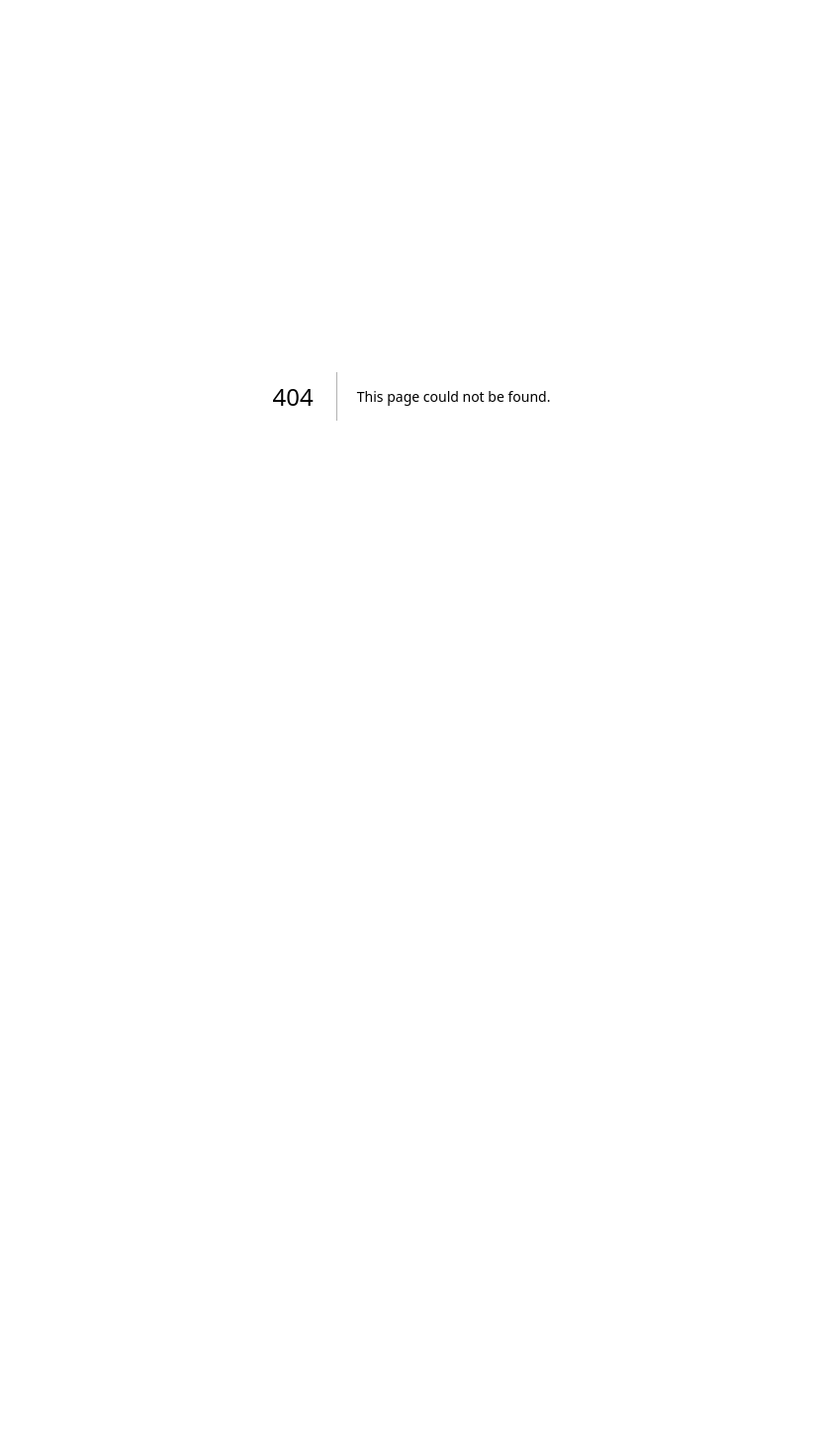
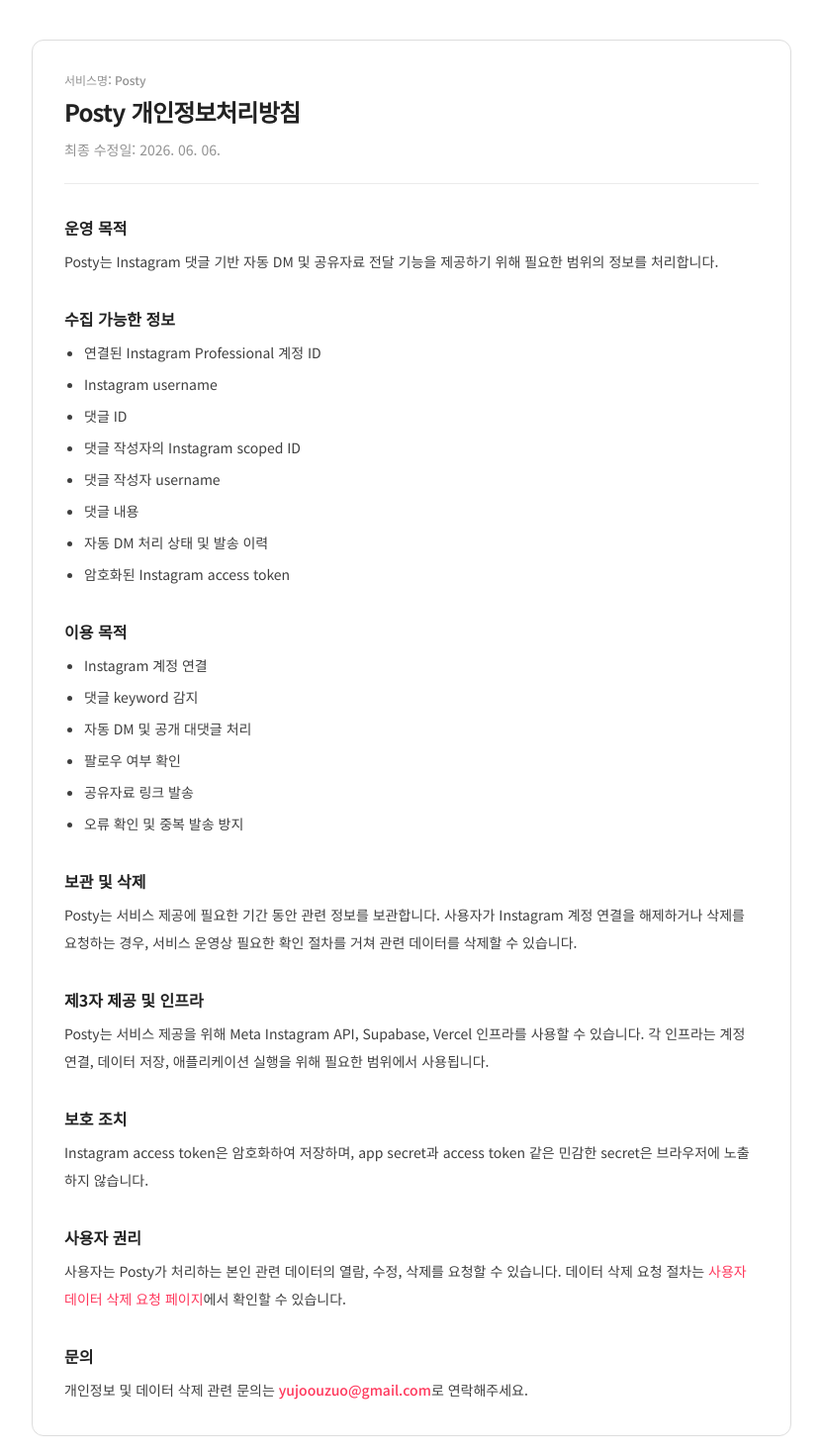
Before and after one commit to aaa01030917719-glitch/posty, a Next.js app: page /privacy-policy in a window 1280 px wide. Before the commit this address had no page. Shown: the top 1470 px of the page at 99% size, without its empty margins (224-1055 px from the left). Before the commit the page ends 800 px from the top, so only its background shows below. Built offline with nearby package versions, Linux system fonts and the light colour scheme.

Commit message:
feat: add public privacy and data deletion pages

```diff
--- /dev/null
+++ b/src/app/data-deletion/page.tsx
@@ -0,0 +1,78 @@
+const CONTACT_EMAIL = 'yujoouzuo@gmail.com'
+
+const deletionTargets = [
+  'Instagram 연결 metadata',
+  '암호화된 access token',
+  '자동 DM 규칙',
+  '댓글 감지 및 발송 이력',
+]
+
+export default function DataDeletionPage() {
+  return (
+    <main className="min-h-screen bg-[var(--color-bg-canvas)] px-5 py-10 text-[var(--color-text-primary)]">
+      <article className="mx-auto max-w-3xl rounded-[var(--radius-xl)] border border-[var(--color-border-default)] bg-[var(--color-bg-surface)] px-6 py-8 sm:px-8">
+        <header className="border-b border-[var(--color-border-soft)] pb-6">
+          <p className="text-xs font-medium text-[var(--color-text-muted)]">서비스명: Posty</p>
+          <h1 className="mt-2 text-2xl font-bold tracking-[-0.03em]">Posty 사용자 데이터 삭제 요청</h1>
+          <p className="mt-3 text-sm text-[var(--color-text-muted)]">최종 수정일: 2026. 06. 06.</p>
+        </header>
+
+        <div className="mt-8 space-y-8 text-sm leading-7 text-[var(--color-text-secondary)]">
+          <section>
+            <h2 className="text-base font-semibold text-[var(--color-text-primary)]">삭제 요청 안내</h2>
+            <p className="mt-2">
+              사용자는 Posty에 연결된 Instagram 관련 데이터 삭제를 요청할 수 있습니다.
+              요청이 접수되면 본인 확인과 처리 범위 확인 후 삭제 절차를 진행합니다.
+            </p>
+          </section>
+
+          <section>
+            <h2 className="text-base font-semibold text-[var(--color-text-primary)]">삭제 대상 예시</h2>
+            <ul className="mt-2 list-disc space-y-1 pl-5">
+              {deletionTargets.map((item) => (
+                <li key={item}>{item}</li>
+              ))}
+            </ul>
+          </section>
+
+          <section>
+            <h2 className="text-base font-semibold text-[var(--color-text-primary)]">삭제 요청 방법</h2>
+            <p className="mt-2">
+              아래 이메일로 데이터 삭제 요청을 보내주세요.
+            </p>
+            <p className="mt-3 rounded-[var(--radius-md)] border border-[var(--color-border-soft)] bg-[var(--color-bg-subtle)] px-4 py-3 font-medium text-[var(--color-text-primary)]">
+              <a className="text-[var(--color-accent)] underline-offset-4 hover:underline" href={`mailto:${CONTACT_EMAIL}`}>
+                {CONTACT_EMAIL}
+              </a>
+            </p>
+            <div className="mt-4 space-y-2">
+              <p>이메일 제목 예시: <strong>Posty 사용자 데이터 삭제 요청</strong></p>
+              <p>
+                요청 본문에는 Posty 로그인 이메일과 연결된 Instagram username을 함께 기재해주세요.
+              </p>
+            </div>
+          </section>
+
+          <section>
+            <h2 className="text-base font-semibold text-[var(--color-text-primary)]">처리 절차</h2>
+            <ol className="mt-2 list-decimal space-y-1 pl-5">
+              <li>삭제 요청 이메일을 확인합니다.</li>
+              <li>Posty 계정과 Instagram 연결 정보를 기준으로 요청자를 확인합니다.</li>
+              <li>삭제 대상 데이터를 확인한 뒤 삭제를 진행합니다.</li>
+              <li>처리 완료 후 이메일로 결과를 안내합니다.</li>
+            </ol>
+          </section>
+
+          <section>
+            <h2 className="text-base font-semibold text-[var(--color-text-primary)]">참고</h2>
+            <p className="mt-2">
+              서비스 안정성, 오류 확인, 법적 의무 이행을 위해 일부 기록은 필요한 기간 동안
+              제한적으로 보관될 수 있습니다. 이 경우에도 Posty는 필요한 범위 안에서만
+              데이터를 처리합니다.
+            </p>
+          </section>
+        </div>
+      </article>
+    </main>
+  )
+}
--- /dev/null
+++ b/src/app/privacy-policy/page.tsx
@@ -0,0 +1,108 @@
+const CONTACT_EMAIL = 'yujoouzuo@gmail.com'
+
+const collectedItems = [
+  '연결된 Instagram Professional 계정 ID',
+  'Instagram username',
+  '댓글 ID',
+  '댓글 작성자의 Instagram scoped ID',
+  '댓글 작성자 username',
+  '댓글 내용',
+  '자동 DM 처리 상태 및 발송 이력',
+  '암호화된 Instagram access token',
+]
+
+const usageItems = [
+  'Instagram 계정 연결',
+  '댓글 keyword 감지',
+  '자동 DM 및 공개 대댓글 처리',
+  '팔로우 여부 확인',
+  '공유자료 링크 발송',
+  '오류 확인 및 중복 발송 방지',
+]
+
+export default function PrivacyPolicyPage() {
+  return (
+    <main className="min-h-screen bg-[var(--color-bg-canvas)] px-5 py-10 text-[var(--color-text-primary)]">
+      <article className="mx-auto max-w-3xl rounded-[var(--radius-xl)] border border-[var(--color-border-default)] bg-[var(--color-bg-surface)] px-6 py-8 sm:px-8">
+        <header className="border-b border-[var(--color-border-soft)] pb-6">
+          <p className="text-xs font-medium text-[var(--color-text-muted)]">서비스명: Posty</p>
+          <h1 className="mt-2 text-2xl font-bold tracking-[-0.03em]">Posty 개인정보처리방침</h1>
+          <p className="mt-3 text-sm text-[var(--color-text-muted)]">최종 수정일: 2026. 06. 06.</p>
+        </header>
+
+        <div className="mt-8 space-y-8 text-sm leading-7 text-[var(--color-text-secondary)]">
+          <section>
+            <h2 className="text-base font-semibold text-[var(--color-text-primary)]">운영 목적</h2>
+            <p className="mt-2">
+              Posty는 Instagram 댓글 기반 자동 DM 및 공유자료 전달 기능을 제공하기 위해
+              필요한 범위의 정보를 처리합니다.
+            </p>
+          </section>
+
+          <section>
+            <h2 className="text-base font-semibold text-[var(--color-text-primary)]">수집 가능한 정보</h2>
+            <ul className="mt-2 list-disc space-y-1 pl-5">
+              {collectedItems.map((item) => (
+                <li key={item}>{item}</li>
+              ))}
+            </ul>
+          </section>
+
+          <section>
+            <h2 className="text-base font-semibold text-[var(--color-text-primary)]">이용 목적</h2>
+            <ul className="mt-2 list-disc space-y-1 pl-5">
+              {usageItems.map((item) => (
+                <li key={item}>{item}</li>
+              ))}
+            </ul>
+          </section>
+
+          <section>
+            <h2 className="text-base font-semibold text-[var(--color-text-primary)]">보관 및 삭제</h2>
+            <p className="mt-2">
+              Posty는 서비스 제공에 필요한 기간 동안 관련 정보를 보관합니다. 사용자가
+              Instagram 계정 연결을 해제하거나 삭제를 요청하는 경우, 서비스 운영상 필요한
+              확인 절차를 거쳐 관련 데이터를 삭제할 수 있습니다.
+            </p>
+          </section>
+
+          <section>
+            <h2 className="text-base font-semibold text-[var(--color-text-primary)]">제3자 제공 및 인프라</h2>
+            <p className="mt-2">
+              Posty는 서비스 제공을 위해 Meta Instagram API, Supabase, Vercel 인프라를
+              사용할 수 있습니다. 각 인프라는 계정 연결, 데이터 저장, 애플리케이션 실행을
+              위해 필요한 범위에서 사용됩니다.
+            </p>
+          </section>
+
+          <section>
+            <h2 className="text-base font-semibold text-[var(--color-text-primary)]">보호 조치</h2>
+            <p className="mt-2">
+              Instagram access token은 암호화하여 저장하며, app secret과 access token 같은
+              민감한 secret은 브라우저에 노출하지 않습니다.
+            </p>
+          </section>
+
+          <section>
+            <h2 className="text-base font-semibold text-[var(--color-text-primary)]">사용자 권리</h2>
+            <p className="mt-2">
+              사용자는 Posty가 처리하는 본인 관련 데이터의 열람, 수정, 삭제를 요청할 수
+              있습니다. 데이터 삭제 요청 절차는 <a className="font-medium text-[var(--color-accent)] underline-offset-4 hover:underline" href="/data-deletion">사용자 데이터 삭제 요청 페이지</a>에서 확인할 수 있습니다.
+            </p>
+          </section>
+
+          <section>
+            <h2 className="text-base font-semibold text-[var(--color-text-primary)]">문의</h2>
+            <p className="mt-2">
+              개인정보 및 데이터 삭제 관련 문의는{' '}
+              <a className="font-medium text-[var(--color-accent)] underline-offset-4 hover:underline" href={`mailto:${CONTACT_EMAIL}`}>
+                {CONTACT_EMAIL}
+              </a>
+              로 연락해주세요.
+            </p>
+          </section>
+        </div>
+      </article>
+    </main>
+  )
+}
--- a/src/proxy.ts
+++ b/src/proxy.ts
@@ -4,10 +4,11 @@
 export async function proxy(request: NextRequest) {
   const pathname = request.nextUrl.pathname
   const isPublicSharePage = pathname.startsWith('/share/content/')
+  const isPublicLegalPage = pathname === '/privacy-policy' || pathname === '/data-deletion'
   const isInstagramOauthCallback = pathname === '/api/meta/instagram/oauth/callback'
   const isInstagramWebhook = pathname === '/api/meta/instagram/webhook'
 
-  if (isPublicSharePage || isInstagramOauthCallback || isInstagramWebhook) {
+  if (isPublicSharePage || isPublicLegalPage || isInstagramOauthCallback || isInstagramWebhook) {
     return NextResponse.next({ request })
   }
 
```
